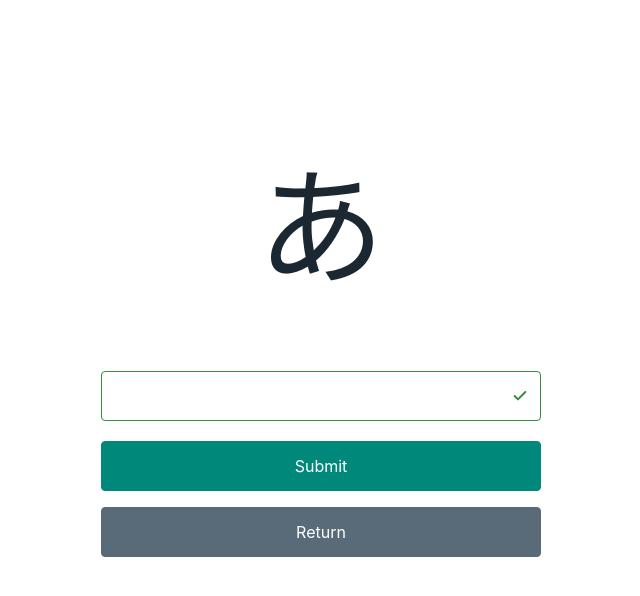
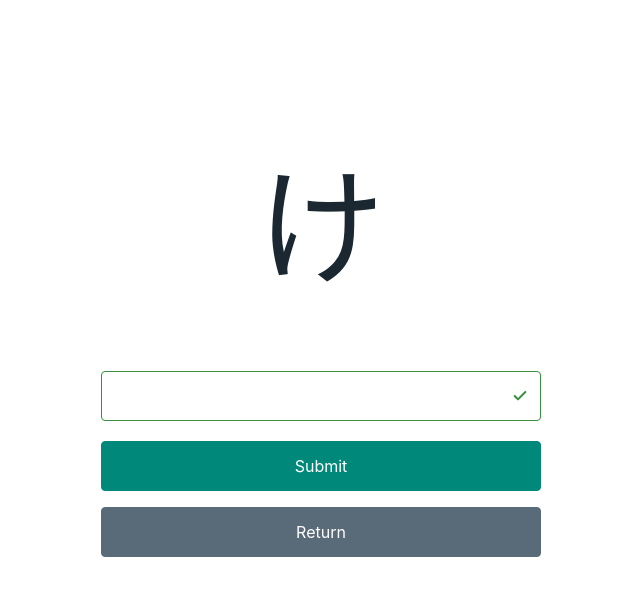
Before and after one commit to Jaywiz77/japwjay, a React (Vite) app: page / in a window 1280 px wide. Both pictures are taken after a click on the input "Hiragana". Shown: the top 596 px of the page, without its empty margins (319-959 px from the left). Built offline with nearby package versions, Linux system fonts and the light colour scheme.

Commit message:
changed character practice

```diff
--- a/src/components/CharacterPractice.tsx
+++ b/src/components/CharacterPractice.tsx
@@ -5,7 +5,9 @@ import * as CONSTANTS from '../Constants';
 
 
 const CharacterPractice = ():ReactElement  => {
-  const [currentChar, setCurrentChar] = useState(hiragana[0]);
+
+  const [remainingChars, setRemainingChars] = useState(hiragana);
+  const [currentChar, setCurrentChar] = useState(getRandomChar());
   const [userInput, setUserInput] = useState('');
   const [isCorrect, setIsCorrect] = useState(true);
   const [score, setScore] = useState(0);
@@ -15,6 +17,10 @@ const CharacterPractice = ():ReactElement  => {
   const state = location.state as { type: string };
 
 
+  function getRandomChar() {
+    const index = Math.floor(Math.random() * remainingChars.length);
+    return remainingChars[index];
+  }
 
   const handleChange = (event: React.ChangeEvent<HTMLInputElement>) => {
     setUserInput(event.target.value);
@@ -24,11 +30,16 @@ const CharacterPractice = ():ReactElement  => {
     event.preventDefault();
     if (userInput.toLowerCase() === currentChar.romaji) {
       setScore(score => score + 1);
-      const random = Math.floor(Math.random() * hiragana.length);
-      setCurrentChar(hiragana[random]);
+      // const random = Math.floor(Math.random() * hiragana.length);
+      setRemainingChars(remainingChars.filter(char => char !== currentChar));
+      setCurrentChar(getRandomChar());
       setUserInput("");
       setIsCorrect(true);
+      console.log(remainingChars);
+      console.log(currentChar);
     } else {
+      setRemainingChars(hiragana);
+      setCurrentChar(getRandomChar());
       setIsCorrect(false);
       setUserInput("");
       setScore(0);
```
